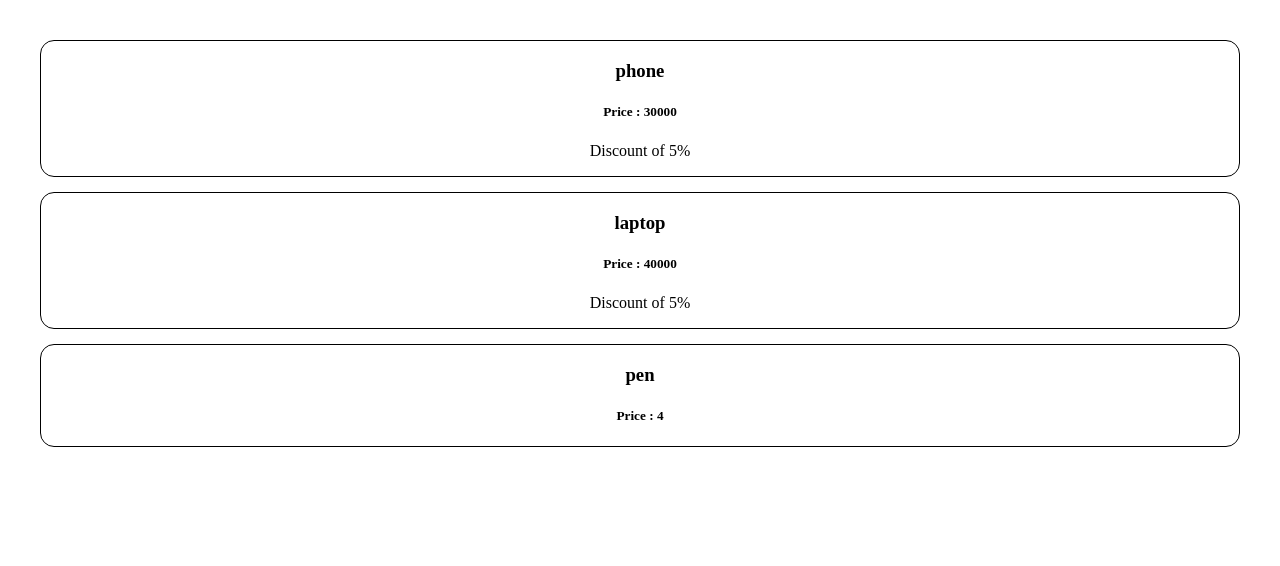
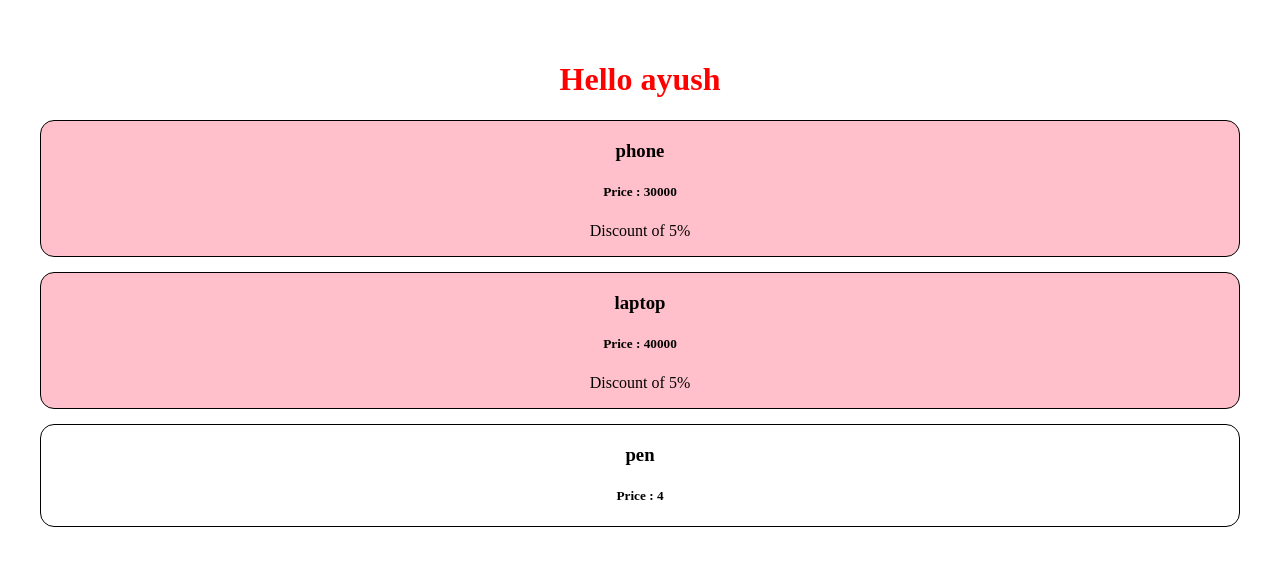
Before and after one commit to ayushg001/Sigma-4.0, a React (Vite) app in the folder 15. REACT/basic-react-app/: page / in a window 1280 px wide. Shown: the top 566 px of the page. Built offline with nearby package versions, Linux system fonts and the light colour scheme.

Commit message:
practicing react props and inline css in react

```diff
--- a/15. REACT/basic-react-app/src/App.jsx
+++ b/15. REACT/basic-react-app/src/App.jsx
@@ -1,9 +1,16 @@
 import "./App.css";
+import MsgBox from "./msgBox.jsx";
+import Product from "./Product.jsx";
 import "./ProductTab.jsx"
 import ProductTab from "./ProductTab.jsx";
 
 function App(){
-  return <ProductTab/>
+  return (
+    <>
+    <MsgBox username="ayush" textColor="red"/>
+    <ProductTab/>
+    </>
+  )
 }
 
 export default App;
--- a/15. REACT/basic-react-app/src/Product.jsx
+++ b/15. REACT/basic-react-app/src/Product.jsx
@@ -2,9 +2,9 @@ import "./Product.css";
 
 function Product({title , price  = 1 , features }){  // destructuring
 
-
+   let styles = { backgroundColor : price >= 30000 ? "pink" : "" };
     return (
-        <div className="Product">
+        <div className="Product" style={styles} >
             <h3>{title}</h3>
             <h5> Price : {price}</h5>
            {price >= 30000 ? <p>Discount of 5%</p> : null}
--- /dev/null
+++ b/15. REACT/basic-react-app/src/msgBox.jsx
@@ -0,0 +1,7 @@
+export default function MsgBox ({username ,  textColor}){
+    let styles = { color : textColor};
+return (
+    <h1 style={styles} >Hello {username} </h1>
+)
+
+}
```
